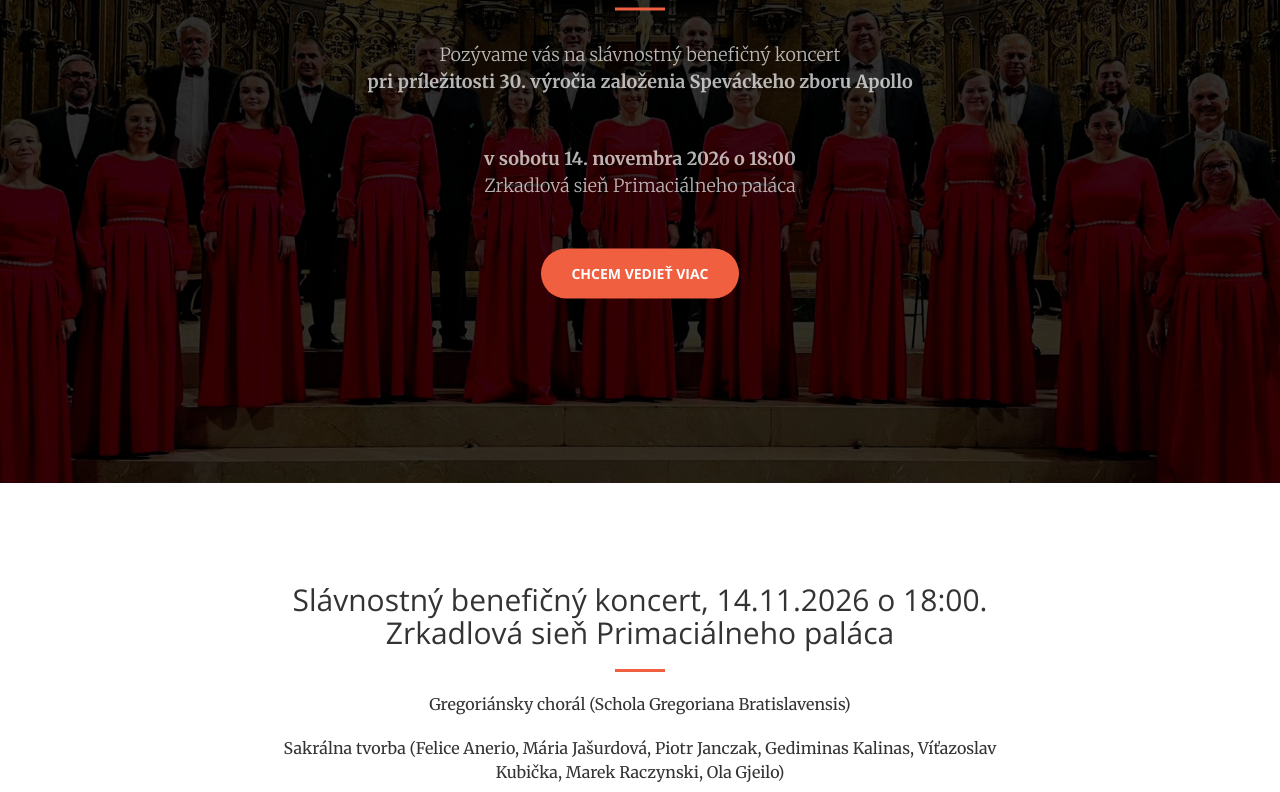
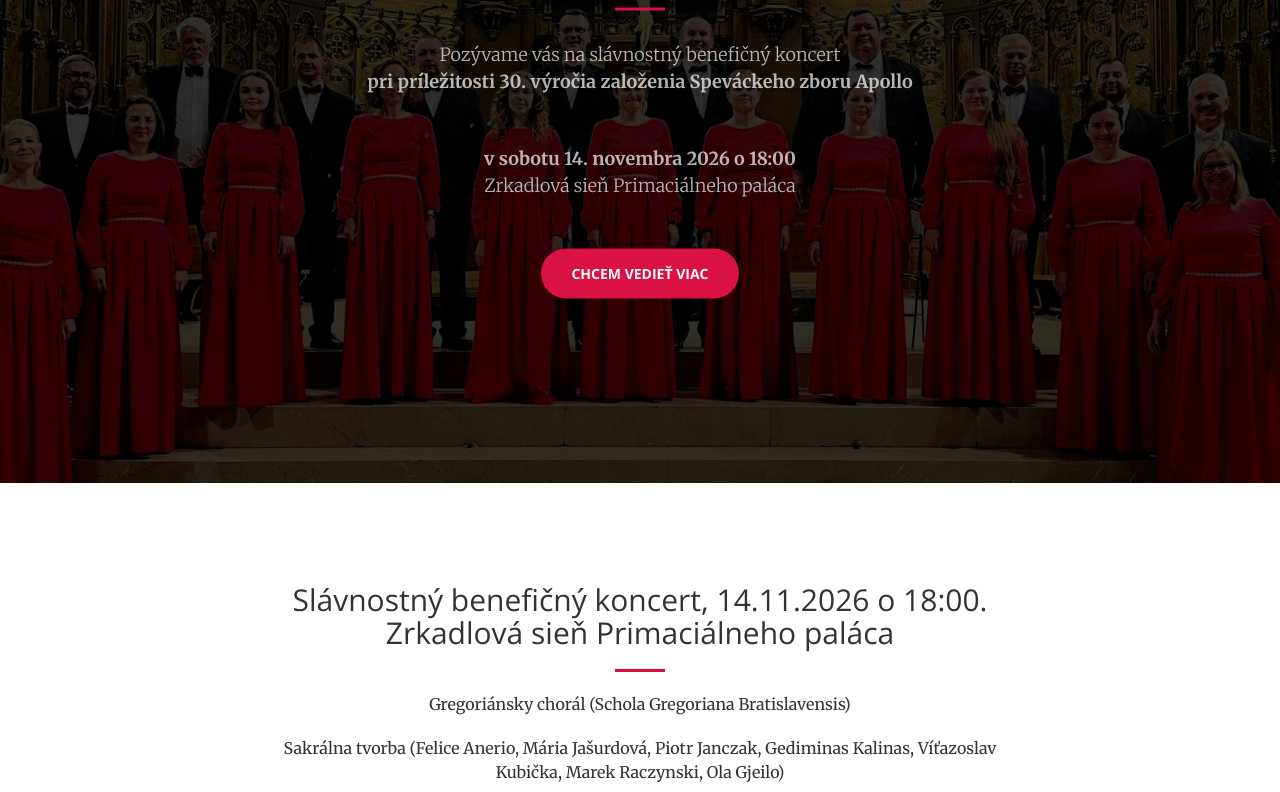
Before and after one commit to tvinar/apollo30.github.io, a website: page index.html in a window 1280 px wide. Shown: the part 317-1109 px from the top of the page. Drawn offline with nearby package versions, Linux system fonts and the light colour scheme; files that its build step writes are made by us from their sources.

Commit message:
Update variables.less
Zmena hlavnej farby

```diff
--- a/less/variables.less
+++ b/less/variables.less
@@ -2,7 +2,7 @@
 
 // Gray and Brand Colors for use across theme
 
-@theme-primary:    #F05F40;
+@theme-primary:    #DA1143;
 
 @gray-base:        #000;
 @gray-darker:      lighten(@gray-base, 13.5%); // #222
```
